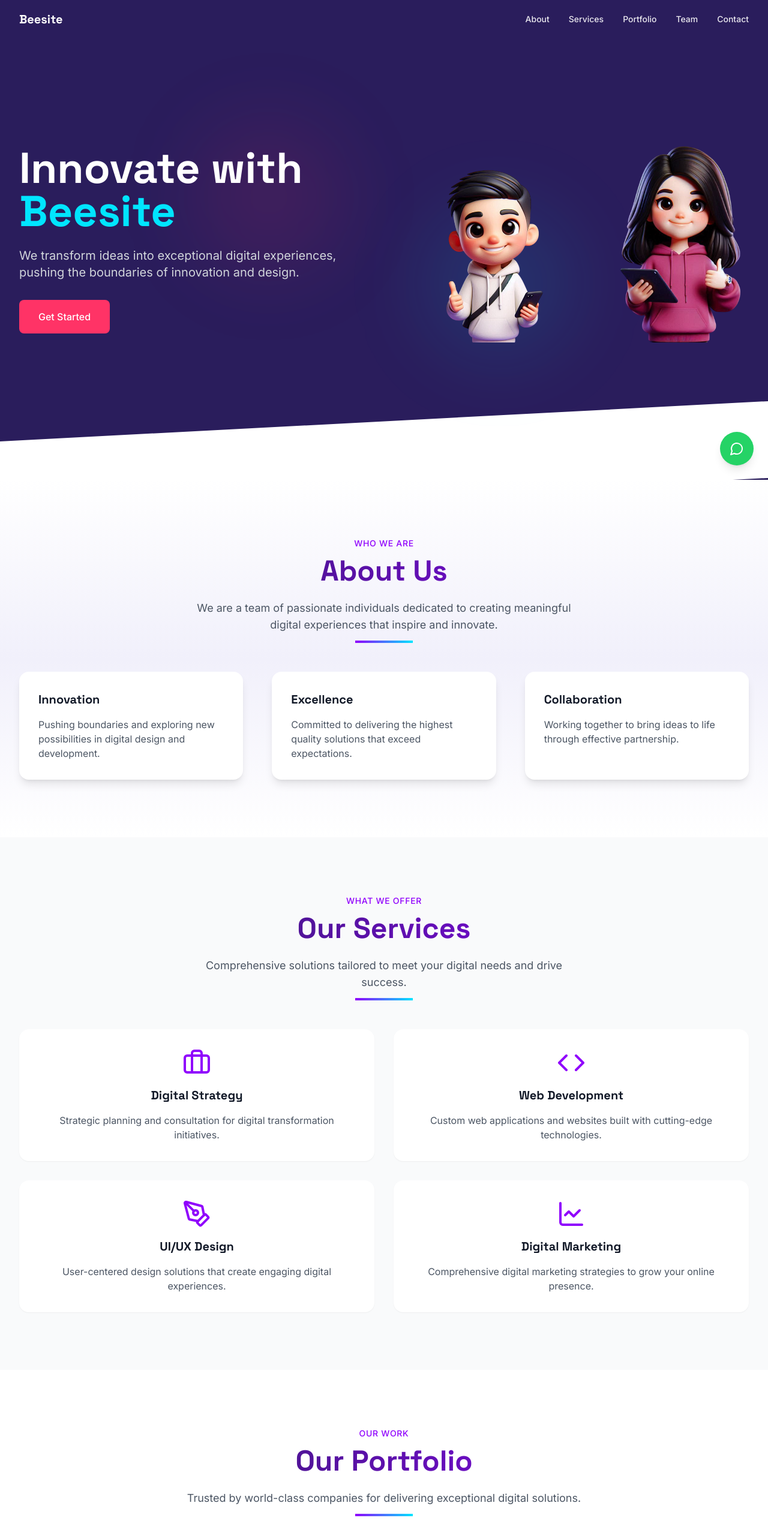
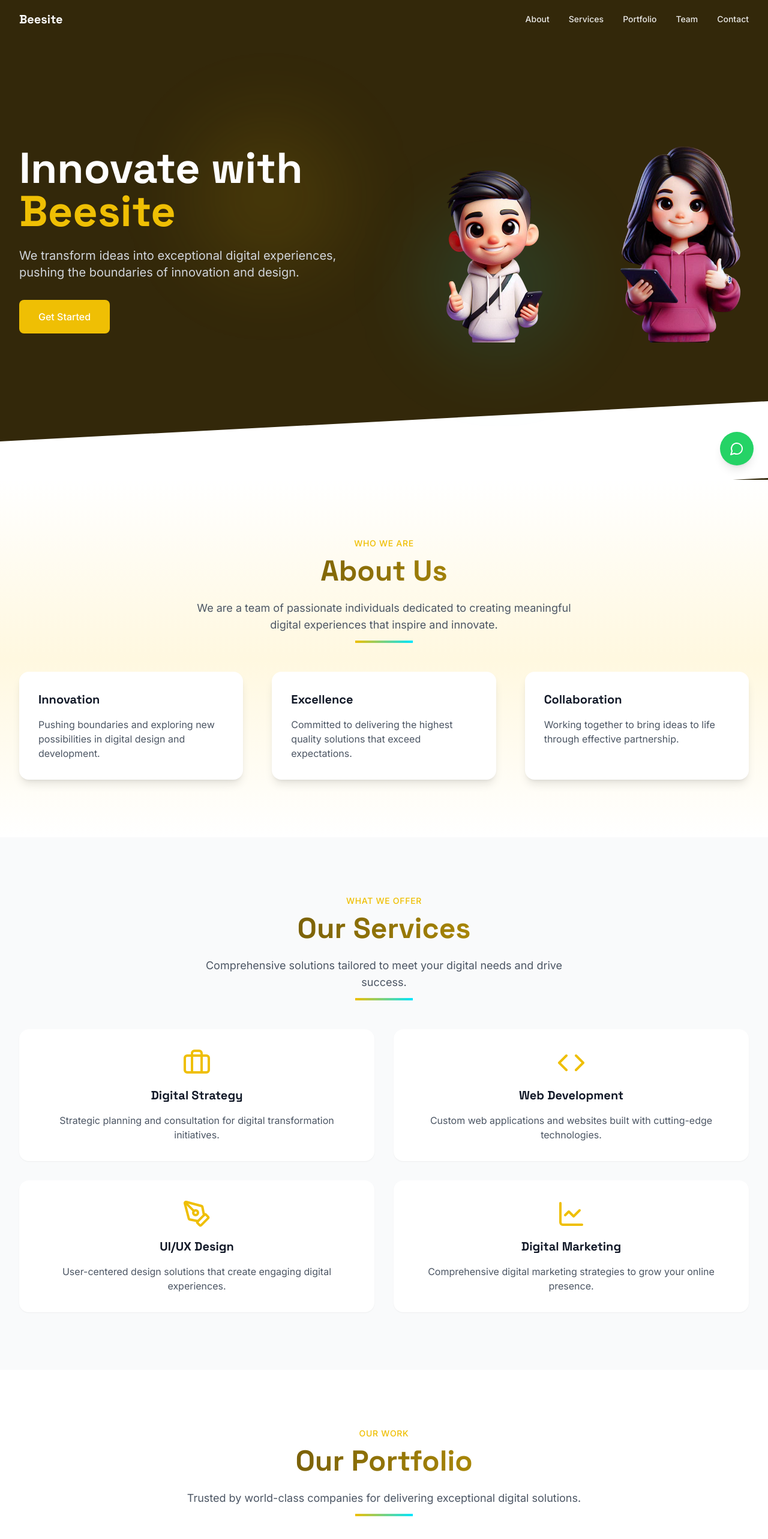
Before and after one commit to fathulxxi/beesite, a React (Vite) app: page / in a window 1280 px wide. Shown: the top 2566 px of the page at 60% size. Built offline with nearby package versions, Linux system fonts and the light colour scheme.

Commit message:
UPDATE CHANGE PRIMARY TO GOlD COLOR

```diff
--- a/src/components/About.tsx
+++ b/src/components/About.tsx
@@ -1,19 +1,20 @@
+
 const About = () => {
   return (
-    <section id="about" className="py-24 bg-gradient-to-b from-white via-[#F1F0FB] to-white">
+    <section id="about" className="py-24 bg-gradient-to-b from-white via-[#FFF8E0] to-white">
       <div className="max-w-7xl mx-auto px-4 sm:px-6 lg:px-8">
         <div className="text-center mb-16 relative">
-          <span className="text-sm font-medium text-[#9003fc] tracking-wider uppercase mb-3 block">
+          <span className="text-sm font-medium text-[#EFBF04] tracking-wider uppercase mb-3 block">
             Who We Are
           </span>
-          <h2 className="font-display text-4xl md:text-5xl font-bold mb-6 bg-gradient-to-r from-[#2A1D5C] to-[#9003fc] bg-clip-text text-transparent">
+          <h2 className="font-display text-4xl md:text-5xl font-bold mb-6 bg-gradient-to-r from-[#33280A] to-[#EFBF04] bg-clip-text text-transparent">
             About Us
           </h2>
           <p className="text-gray-600 max-w-2xl mx-auto text-lg">
             We are a team of passionate individuals dedicated to creating
             meaningful digital experiences that inspire and innovate.
           </p>
-          <div className="absolute left-1/2 -translate-x-1/2 -bottom-4 w-24 h-1 bg-gradient-to-r from-[#9003fc] to-[#00E5FF]" />
+          <div className="absolute left-1/2 -translate-x-1/2 -bottom-4 w-24 h-1 bg-gradient-to-r from-[#EFBF04] to-[#00E5FF]" />
         </div>
         <div className="grid grid-cols-1 md:grid-cols-3 gap-12">
           {[
--- a/src/components/Hero.tsx
+++ b/src/components/Hero.tsx
@@ -7,7 +7,7 @@ const Hero = () => {
   };
 
   return (
-    <div className="relative min-h-screen flex items-center bg-[#2A1D5C] overflow-hidden">
+    <div className="relative min-h-screen flex items-center bg-[#33280A] overflow-hidden">
       {/* Background with diagonal cut */}
       <div className="absolute bottom-0 left-0 right-0 h-32 bg-white transform -skew-y-3 origin-left translate-y-16" />
 
@@ -18,7 +18,7 @@ const Hero = () => {
             <h1 className="font-display text-4xl md:text-6xl lg:text-7xl font-bold mb-6">
               Innovate with
               <br />
-              <span className="text-[#00E5FF]">Beesite</span>
+              <span className="text-[#EFBF04]">Beesite</span>
             </h1>
             <p className="max-w-xl text-lg md:text-xl text-gray-300 mb-8">
               We transform ideas into exceptional digital experiences, pushing the
@@ -26,7 +26,7 @@ const Hero = () => {
             </p>
             <button
               onClick={handleGetStarted}
-              className="px-8 py-4 bg-[#FF3366] text-white rounded-lg font-medium hover:bg-[#E62E5C] transition-colors"
+              className="px-8 py-4 bg-[#EFBF04] text-white rounded-lg font-medium hover:bg-[#D6AD04] transition-colors"
             >
               Get Started
             </button>
@@ -52,7 +52,7 @@ const Hero = () => {
 
       {/* Decorative Elements */}
       <div className="absolute top-0 left-0 w-full h-full overflow-hidden pointer-events-none">
-        <div className="absolute top-1/4 left-1/4 w-64 h-64 bg-[#FF3366]/10 rounded-full blur-3xl" />
+        <div className="absolute top-1/4 left-1/4 w-64 h-64 bg-[#EFBF04]/10 rounded-full blur-3xl" />
         <div className="absolute bottom-1/4 right-1/4 w-64 h-64 bg-[#00E5FF]/10 rounded-full blur-3xl" />
       </div>
     </div>
--- a/src/components/Navbar.tsx
+++ b/src/components/Navbar.tsx
@@ -47,7 +47,7 @@ const Navbar = () => {
               </button>
             )}
             <Link to="/" className="flex-shrink-0">
-              <span className={`font-display font-bold text-xl ${isScrolled ? 'text-[#9003fc]' : 'text-white'}`}>Beesite</span>
+              <span className={`font-display font-bold text-xl ${isScrolled ? 'text-[#EFBF04]' : 'text-white'}`}>Beesite</span>
             </Link>
           </div>
           <div className="hidden md:block">
@@ -58,7 +58,7 @@ const Navbar = () => {
                   to={isHomePage ? `/#${item.toLowerCase()}` : `/#${item.toLowerCase()}`}
                   className={`font-medium text-sm transition-colors ${
                     isScrolled
-                      ? "text-gray-700 hover:text-[#9003fc]"
+                      ? "text-gray-700 hover:text-[#EFBF04]"
                       : "text-white/90 hover:text-white"
                   }`}
                   onClick={(e) => {
--- a/src/components/Portfolio.tsx
+++ b/src/components/Portfolio.tsx
@@ -58,7 +58,7 @@ const Portfolio = () => {
         />
       </div>
       <div className="p-6">
-        <h3 className="font-display text-xl font-bold text-gray-900 mb-2 group-hover:text-[#9003fc] transition-colors">
+        <h3 className="font-display text-xl font-bold text-gray-900 mb-2 group-hover:text-[#EFBF04] transition-colors">
           {project.name}
         </h3>
         <p className="text-gray-600 mb-4">{project.description}</p>
@@ -66,7 +66,7 @@ const Portfolio = () => {
           {project.tech.split(", ").map((tech, techIndex) => (
             <span
               key={techIndex}
-              className="inline-block px-3 py-1 text-sm bg-[#9003fc]/5 text-[#9003fc] rounded-full"
+              className="inline-block px-3 py-1 text-sm bg-[#EFBF04]/5 text-[#EFBF04] rounded-full"
             >
               {tech}
             </span>
@@ -80,16 +80,16 @@ const Portfolio = () => {
     <section id="portfolio" className="py-24 bg-white">
       <div className="max-w-7xl mx-auto px-4 sm:px-6 lg:px-8">
         <div className="text-center mb-16 relative">
-          <span className="text-sm font-medium text-[#9003fc] tracking-wider uppercase mb-3 block">
+          <span className="text-sm font-medium text-[#EFBF04] tracking-wider uppercase mb-3 block">
             Our Work
           </span>
-          <h2 className="font-display text-4xl md:text-5xl font-bold mb-6 bg-gradient-to-r from-[#2A1D5C] to-[#9003fc] bg-clip-text text-transparent">
+          <h2 className="font-display text-4xl md:text-5xl font-bold mb-6 bg-gradient-to-r from-[#33280A] to-[#EFBF04] bg-clip-text text-transparent">
             Our Portfolio
           </h2>
           <p className="text-gray-600 max-w-2xl mx-auto text-lg">
             Trusted by world-class companies for delivering exceptional digital solutions.
           </p>
-          <div className="absolute left-1/2 -translate-x-1/2 -bottom-4 w-24 h-1 bg-gradient-to-r from-[#9003fc] to-[#00E5FF]" />
+          <div className="absolute left-1/2 -translate-x-1/2 -bottom-4 w-24 h-1 bg-gradient-to-r from-[#EFBF04] to-[#00E5FF]" />
         </div>
 
         <div className="relative px-12">
--- a/src/components/Services.tsx
+++ b/src/components/Services.tsx
@@ -6,17 +6,17 @@ const Services = () => {
     <section id="services" className="py-24 bg-gray-50">
       <div className="max-w-7xl mx-auto px-4 sm:px-6 lg:px-8">
         <div className="text-center mb-16 relative">
-          <span className="text-sm font-medium text-[#9003fc] tracking-wider uppercase mb-3 block">
+          <span className="text-sm font-medium text-[#EFBF04] tracking-wider uppercase mb-3 block">
             What We Offer
           </span>
-          <h2 className="font-display text-4xl md:text-5xl font-bold mb-6 bg-gradient-to-r from-[#2A1D5C] to-[#9003fc] bg-clip-text text-transparent">
+          <h2 className="font-display text-4xl md:text-5xl font-bold mb-6 bg-gradient-to-r from-[#33280A] to-[#EFBF04] bg-clip-text text-transparent">
             Our Services
           </h2>
           <p className="text-gray-600 max-w-2xl mx-auto text-lg">
             Comprehensive solutions tailored to meet your digital needs and drive
             success.
           </p>
-          <div className="absolute left-1/2 -translate-x-1/2 -bottom-4 w-24 h-1 bg-gradient-to-r from-[#9003fc] to-[#00E5FF]" />
+          <div className="absolute left-1/2 -translate-x-1/2 -bottom-4 w-24 h-1 bg-gradient-to-r from-[#EFBF04] to-[#00E5FF]" />
         </div>
         <div className="grid grid-cols-1 md:grid-cols-2 gap-8">
           {[
@@ -24,25 +24,25 @@ const Services = () => {
               title: "Digital Strategy",
               description:
                 "Strategic planning and consultation for digital transformation initiatives.",
-              icon: <Briefcase className="w-12 h-12 text-[#9003fc] mb-4" />,
+              icon: <Briefcase className="w-12 h-12 text-[#EFBF04] mb-4" />,
             },
             {
               title: "Web Development",
               description:
                 "Custom web applications and websites built with cutting-edge technologies.",
-              icon: <Code className="w-12 h-12 text-[#9003fc] mb-4" />,
+              icon: <Code className="w-12 h-12 text-[#EFBF04] mb-4" />,
             },
             {
               title: "UI/UX Design",
               description:
                 "User-centered design solutions that create engaging digital experiences.",
-              icon: <PenTool className="w-12 h-12 text-[#9003fc] mb-4" />,
+              icon: <PenTool className="w-12 h-12 text-[#EFBF04] mb-4" />,
             },
             {
               title: "Digital Marketing",
               description:
                 "Comprehensive digital marketing strategies to grow your online presence.",
-              icon: <LineChart className="w-12 h-12 text-[#9003fc] mb-4" />,
+              icon: <LineChart className="w-12 h-12 text-[#EFBF04] mb-4" />,
             },
           ].map((service, index) => (
             <div
@@ -51,7 +51,7 @@ const Services = () => {
             >
               <div className="flex flex-col items-center text-center">
                 {service.icon}
-                <h3 className="font-display text-xl font-bold mb-4 group-hover:text-[#9003fc] transition-colors">
+                <h3 className="font-display text-xl font-bold mb-4 group-hover:text-[#EFBF04] transition-colors">
                   {service.title}
                 </h3>
                 <p className="text-gray-600">{service.description}</p>
--- a/src/index.css
+++ b/src/index.css
@@ -13,7 +13,7 @@
   }
 
   ::selection {
-    @apply bg-black/10;
+    @apply bg-[#EFBF04]/20;
   }
 }
 
--- a/tailwind.config.ts
+++ b/tailwind.config.ts
@@ -26,7 +26,7 @@ export default {
         background: "hsl(var(--background))",
         foreground: "hsl(var(--foreground))",
         primary: {
-          DEFAULT: "#9003fc",
+          DEFAULT: "#EFBF04", // Changed from #9003fc to gold
           foreground: "#ffffff",
         },
         secondary: {
```
Also changed, not shown: src/components/Blog.tsx (+6 -6 lines), src/components/Contact.tsx (+8 -8 lines), src/components/Footer.tsx (+9 -9 lines), src/components/Team.tsx (+6 -6 lines), src/components/Testimonial.tsx (+6 -6 lines), 1 other file (tests, documents, lock files or other folders).
